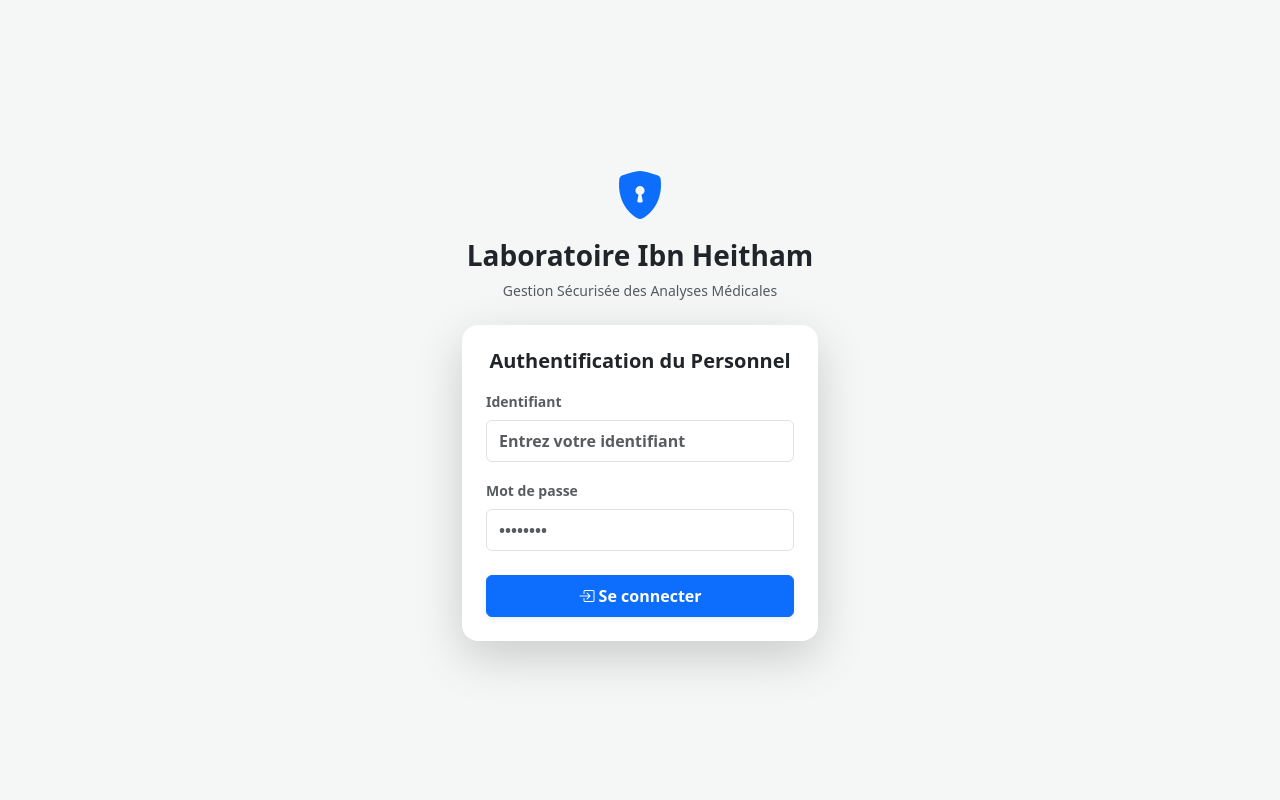
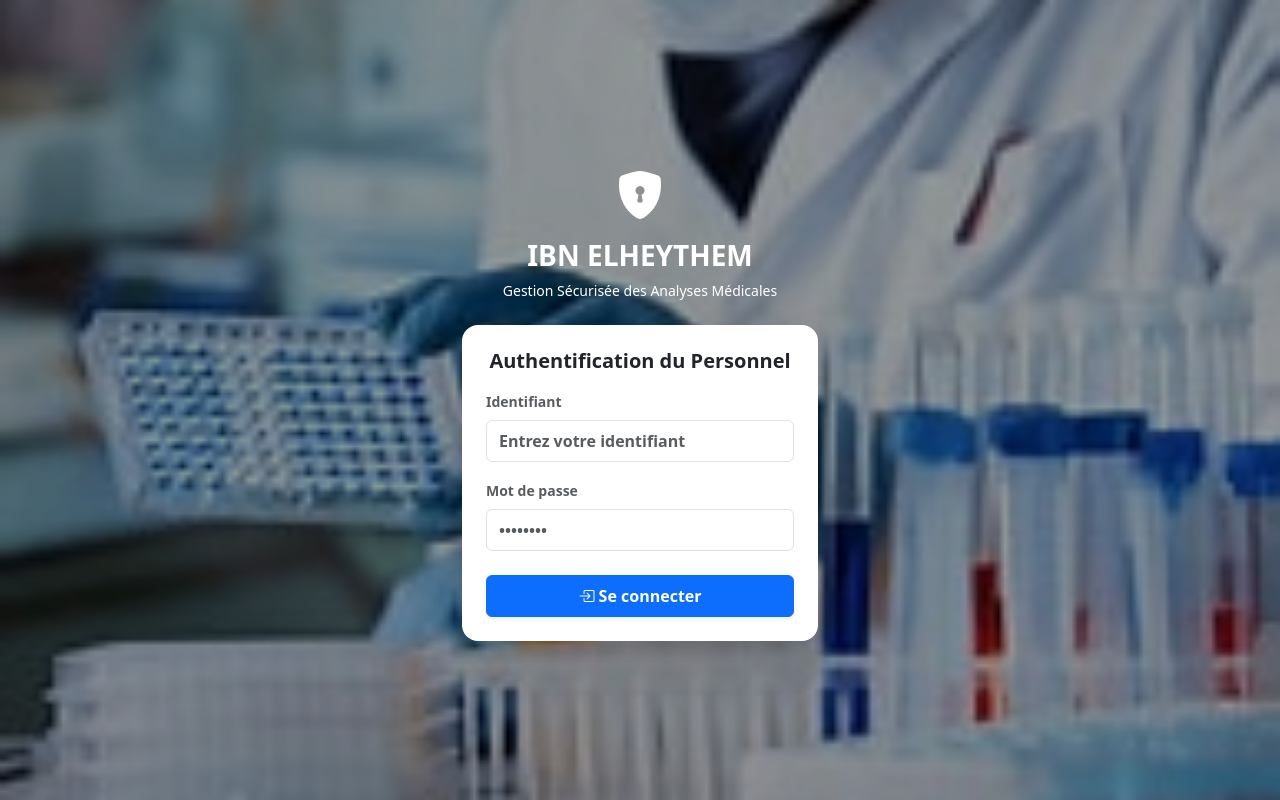
Before and after one commit to DataGirl-gif/Mon-PFE, a Django app: page / in a window 1280 px wide. Run offline with Django 5.2, Linux system fonts and the light colour scheme.

Commit message:
backcroud-connection

```diff
--- a/core/templates/core/ajouter_examen.html
+++ b/core/templates/core/ajouter_examen.html
@@ -31,8 +31,12 @@
                 </div>
 
                 <div class="d-flex gap-2">
+
                     <a href="{% url 'liste_examens' %}" class="btn btn-outline-secondary flex-grow-1 fw-bold">Annuler</a>
-                    <button type="submit" class="btn btn-primary flex-grow-1 fw-bold">Enregistrer l'examen</button>
+
+                    {% if perms.core.add_VisiteAnalyse %}
+                        <button type="submit" class="btn btn-primary flex-grow-1 fw-bold">Enregistrer l'examen</button>
+                    {% endif %}
                 </div>
             </form>
         </div>
--- a/core/templates/core/base_minimal.html
+++ b/core/templates/core/base_minimal.html
@@ -3,7 +3,7 @@
 <head>
     <meta charset="UTF-8">
     <meta name="viewport" content="width=device-width, initial-scale=1.0">
-    <title>{% block title %}Laboratoire Ibn Heitham{% endblock %}</title>
+    <title>{% block title %}IBN ELHEYTHEM{% endblock %}</title>
     <link href="https://cdn.jsdelivr.net/npm/bootstrap@5.3.0/dist/css/bootstrap.min.css" rel="stylesheet">
     <link rel="stylesheet" href="https://cdn.jsdelivr.net/npm/bootstrap-icons@1.11.0/font/bootstrap-icons.css">
     <style>
--- a/core/templates/registration/login.html
+++ b/core/templates/registration/login.html
@@ -1,8 +1,41 @@
 {% extends 'core/base_minimal.html' %}
+{% load static %}
 
 {% block title %}Connexion - Laboratoire Ibn Heitham{% endblock %}
 
 {% block content %}
+<style>
+    /* Style pour couvrir tout l'écran */
+    .full-screen-bg {
+        background-image: url("{% static 'images/labo.jpg' %}");
+        background-size: cover;
+        background-position: center;
+        background-attachment: fixed;
+        min-height: 100vh;
+        display: flex;
+        align-items: center;
+        justify-content: center;
+        position: absolute;
+        top: 0;
+        left: 0;
+        width: 100%;
+    }
+    /* Ajout d'un léger voile sombre pour la lisibilité */
+    .full-screen-bg::before {
+        content: "";
+        position: absolute;
+        top: 0; left: 0; width: 100%; height: 100%;
+        background: rgba(0, 0, 0, 0.4);
+    }
+    .login-container {
+        position: relative;
+        z-index: 1;
+        width: 100%;
+    }
+</style>
+
+<div class="full-screen-bg">
+    <div class="container login-container">
         <div class="row justify-content-center">
             <div class="col-md-4">
 
@@ -12,10 +45,10 @@
                     {% endfor %}
                 {% endif %}
 
-        <div class="text-center mb-4">
-            <i class="bi bi-shield-lock-fill text-primary" style="font-size: 3rem;"></i>
-            <h3 class="fw-bold text-dark mt-2">Laboratoire Ibn Heitham</h3>
-            <p class="text-muted small">Gestion Sécurisée des Analyses Médicales</p>
+                <div class="text-center mb-4 text-white">
+                    <i class="bi bi-shield-lock-fill" style="font-size: 3rem;"></i>
+                    <h3 class="fw-bold mt-2">IBN ELHEYTHEM</h3>
+                    <p class="small">Gestion Sécurisée des Analyses Médicales</p>
                 </div>
 
                 <div class="card shadow-lg p-4 border-0 rounded-4">
@@ -37,4 +70,9 @@
                 </div>
             </div>
         </div>
+    </div>
+</div>
+<style>
+    body { background-color: transparent !important; }
+</style>
 {% endblock %}
--- /dev/null
+++ b/core/templatetags/auth_extras.py
@@ -0,0 +1,6 @@
+from django import template
+register = template.Library()
+
+@register.filter(name='has_group')
+def has_group(user, group_name):
+    return user.groups.filter(name=group_name).exists()
--- a/saas_laboratoire/urls.py
+++ b/saas_laboratoire/urls.py
@@ -1,7 +1,14 @@
 from django.contrib import admin
 from django.urls import path, include
+from django.conf import settings
+from django.conf.urls.static import static
+import os
 
 urlpatterns = [
     path('admin/', admin.site.urls),
     path('', include('core.urls')), # On dit au projet d'inclure les adresses du labo
+
 ]
+if settings.DEBUG:
+    urlpatterns += static(settings.STATIC_URL, document_root=settings.STATIC_ROOT)
+    urlpatterns += static(settings.STATIC_URL, document_root=os.path.join(settings.BASE_DIR, 'core/static'))
```
Also changed, not shown: core/static/css/login.css (added, +11 -0 lines), saas_laboratoire/settings.py (+8 -1 lines), core/static/images/labo.jpg (added), core/templatetags/__init__.py (added). Lines whose indentation alone changed are shown as unchanged.
